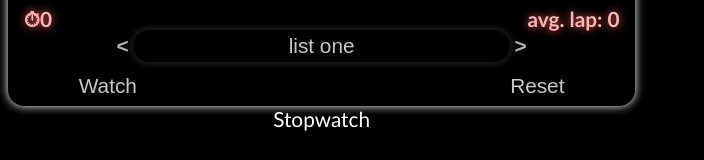
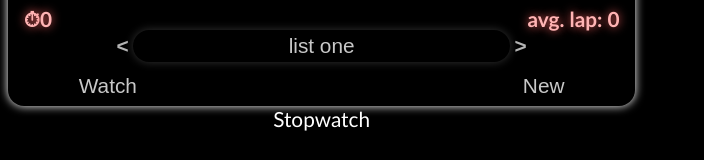
Before and after one commit to moefingers/react-timer_stop-watch, a React (Vite) app: page / in a window 1280 px wide. Shown: the part 302-462 px from the top of the page, without its empty margins (0-704 px from the left). Built offline with nearby package versions, Linux system fonts and the light colour scheme.

Commit message:
renamed reset button to new and added user-select none to all components

```diff
--- a/src/App.css
+++ b/src/App.css
@@ -9,6 +9,7 @@ body{
 
   animation: fadeInAnimation ease 1s;
   overflow-x: hidden;
+  user-select: none;
 }
 
 
--- a/src/stopwatch/Stopwatch.jsx
+++ b/src/stopwatch/Stopwatch.jsx
@@ -224,7 +224,7 @@ const stopwatchScrollElement = useRef()
                 {!useIntervalActive && <button className='stopwatch-navigate-list-button' onClick={nextList}>&gt;</button>}
               </div>
               <div className="stopwatch-control-button-container"><button className='stopwatch-control-button' onClick={() => runStopWatch()}>{useIntervalActive ? 'Stop' : 'Watch'}</button>
-              {!useIntervalActive && <button className='stopwatch-control-button' onClick={resetAndCreateNewList}>Reset</button>}
+              {!useIntervalActive && <button className='stopwatch-control-button' onClick={resetAndCreateNewList}>New</button>}
               {!lapAndStopped&& !stopwatchTime == 0 && <button className='stopwatch-control-button' onClick={addLapTimeToStopwatchArray}>Lap</button>}
               </div>
 
```
